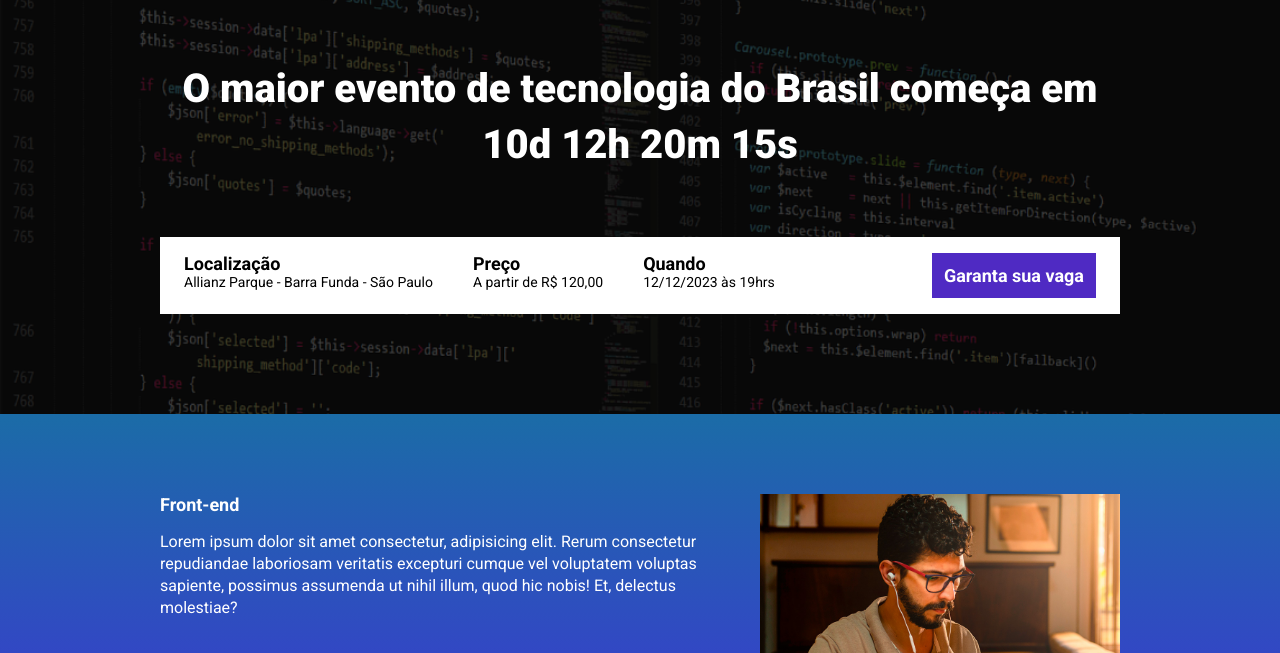
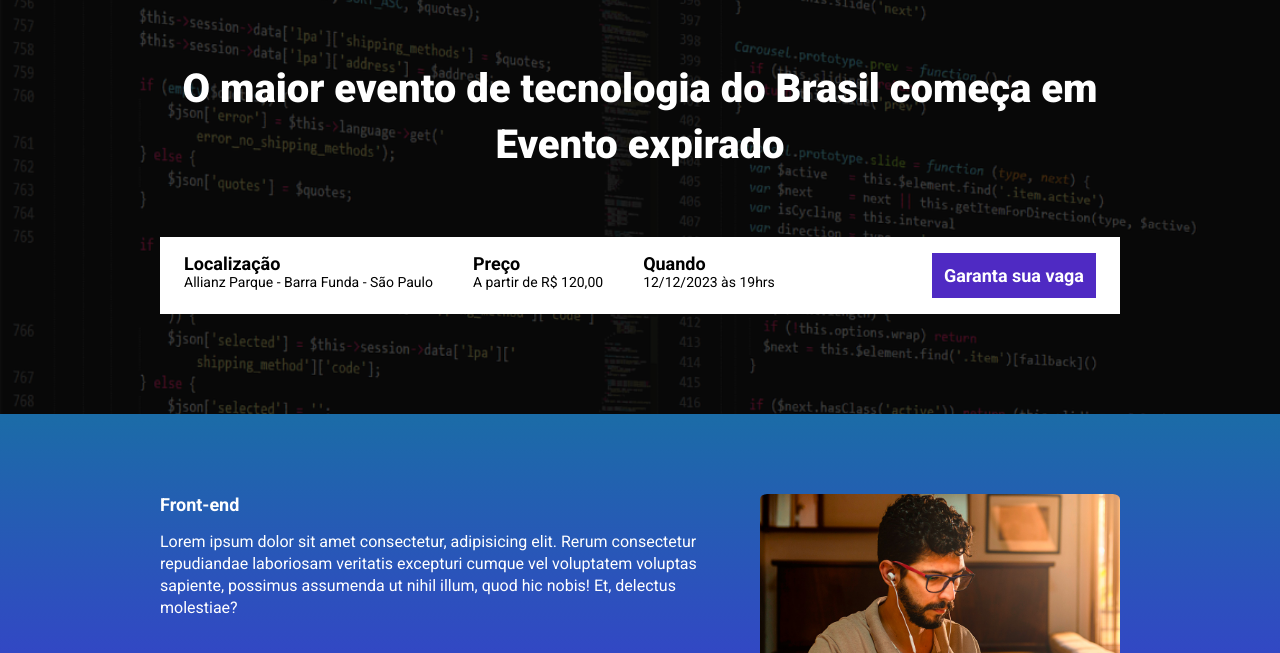
Before and after one commit to 54M07/ebac_tech_talks, a website built with Parcel: page src/index.html in a window 1280 px wide. Shown: the part 147-800 px from the top of the page. Built offline with nearby package versions, Linux system fonts and the light colour scheme.

Commit message:
corrigindo a data do envento

```diff
--- a/package.json
+++ b/package.json
@@ -2,9 +2,9 @@
   "name": "landing-page-evento",
   "version": "1.0.0",
   "description": "",
-  "main": "index.js",
   "scripts": {
     "dev": "parcel src/index.html src/styles/main.scss src/scripts/main.js",
+    "build": "parcel build src/index.html",
     "test": "echo \"Error: no test specified\" && exit 1"
   },
   "keywords": [],
--- a/src/index.html
+++ b/src/index.html
@@ -19,7 +19,7 @@
         <div class="container">
             <img class="hero__logo" src="./images/ebac_logo.svg" alt="EBAC">
             <p class="hero__text">
-                O maior evento de tecnologia do Brasil começa em 10d 12h 20m 15s
+                O maior evento de tecnologia do Brasil começa em <span id="contador"></span>
             </p>
             <div class="infos-bar">
                 <ul class="infos-bar__infos">
--- a/src/scripts/main.js
+++ b/src/scripts/main.js
@@ -1 +1,33 @@
 AOS.init();
+
+const dataDoEvento = new Date("nov 1, 2023 8:00:00");
+const timeStampDoEvento = dataDoEvento.getTime();
+
+const contaAsHoras = setInterval(function () {
+    const agora = new Date();
+    const timeStampAtual = agora.getTime();
+
+    const distanciaAteOEvento = timeStampDoEvento - timeStampAtual;
+
+    const diaEmMs = 1000 * 60 * 60 * 24;
+    const horaEmMs = 1000 * 60 * 60;
+    const minutoEmMs = 1000 * 60;
+
+    const diasAteOEvento = Math.floor(distanciaAteOEvento / diaEmMs);
+    const horaAteOEvento = Math.floor((distanciaAteOEvento % diaEmMs) / horaEmMs);
+    const minutosAteOEvento = Math.floor((distanciaAteOEvento % horaEmMs) / minutoEmMs);
+    const segundosAteOEvento = Math.floor((distanciaAteOEvento % minutoEmMs) / 1000);
+
+    console.log(diasAteOEvento);
+    console.log(horaAteOEvento);
+    console.log(minutosAteOEvento);
+    console.log(segundosAteOEvento);
+
+    document.getElementById('contador').innerHTML = `${diasAteOEvento}d ${horaAteOEvento}h ${minutosAteOEvento}m ${segundosAteOEvento}s`;
+
+    if (distanciaAteOEvento < 0) {
+        clearInterval(contaAsHoras);
+        document.getElementById('contador').innerHTML = 'Evento expirado'
+    }
+
+}, 1000);
--- a/src/styles/_event.scss
+++ b/src/styles/_event.scss
@@ -29,6 +29,7 @@
 
     &__image {
         max-width: 360px;
+        border-radius: 2%;
     }
 
     &__details {
```
